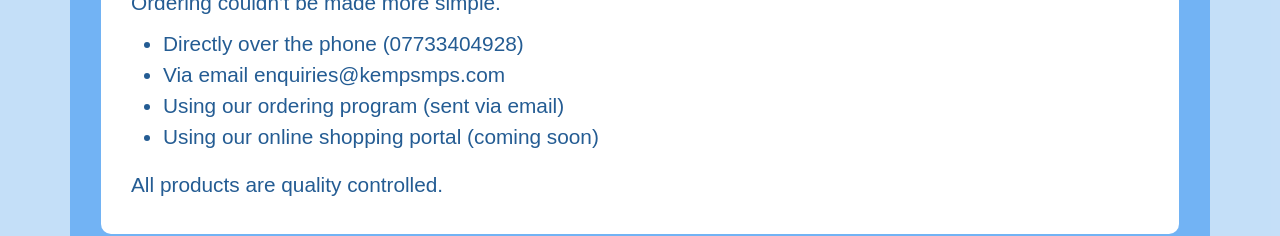
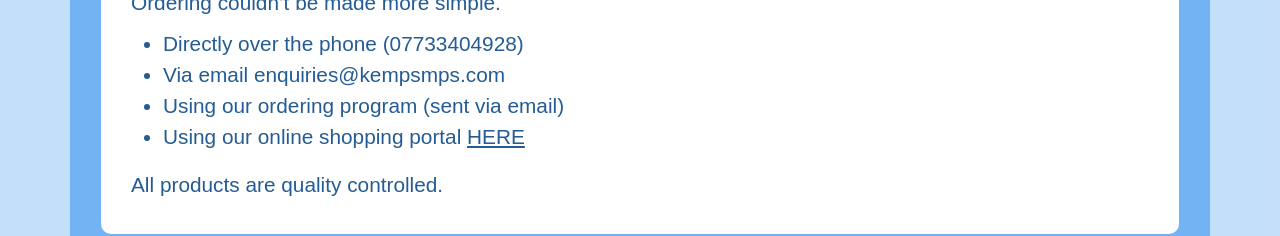
Before and after one commit to AbbieWills/KEMPS-NEW, a React (Vite) app in the folder client/: page /services in a window 1280 px wide. Shown: the part 1820-2056 px from the top of the page. Built offline with nearby package versions, Linux system fonts and the light colour scheme.

Commit message:
added link to shop in services

```diff
--- a/client/pages/ServicesPage/ServicesPage.css
+++ b/client/pages/ServicesPage/ServicesPage.css
@@ -39,7 +39,6 @@
     text-align: left;
     padding: 10px;
     margin-bottom: 10px;
-
 }
 
 
@@ -132,6 +131,10 @@
 .servicing-title {
     font-size: 3rem !important;
     margin-bottom: 30px !important;
+}
+
+.portal {
+    color: #245c93;
 }
 
 
--- a/client/pages/ServicesPage/ServicesPage.jsx
+++ b/client/pages/ServicesPage/ServicesPage.jsx
@@ -73,7 +73,7 @@ const ServicesPage = () => {
                       <li>Directly over the phone (07733404928)</li>
                       <li>Via email <a className='mail' href="mailto:enquiries@kempsmps.com">enquiries@kempsmps.com</a></li>
                       <li>Using our ordering program (sent via email)</li>
-                      <li>Using our online shopping portal (coming soon)</li>
+                      <li>Using our online shopping portal <a className='portal' href="https://kchandler.net/" target="_blank" rel="noopener noreferrer">HERE</a></li>
                     </ul>
                     All products are quality controlled.
                     </p>
```
